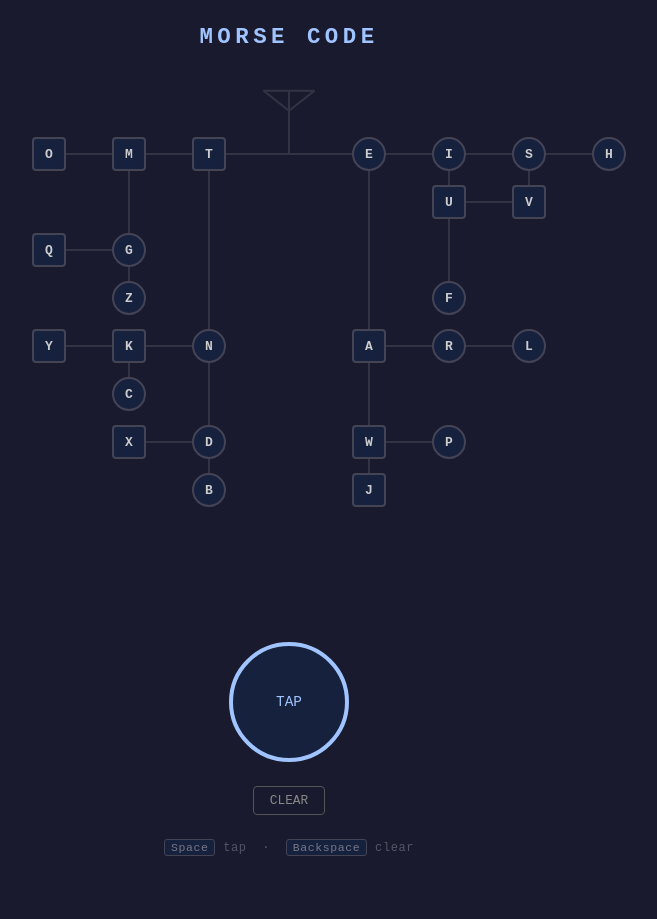
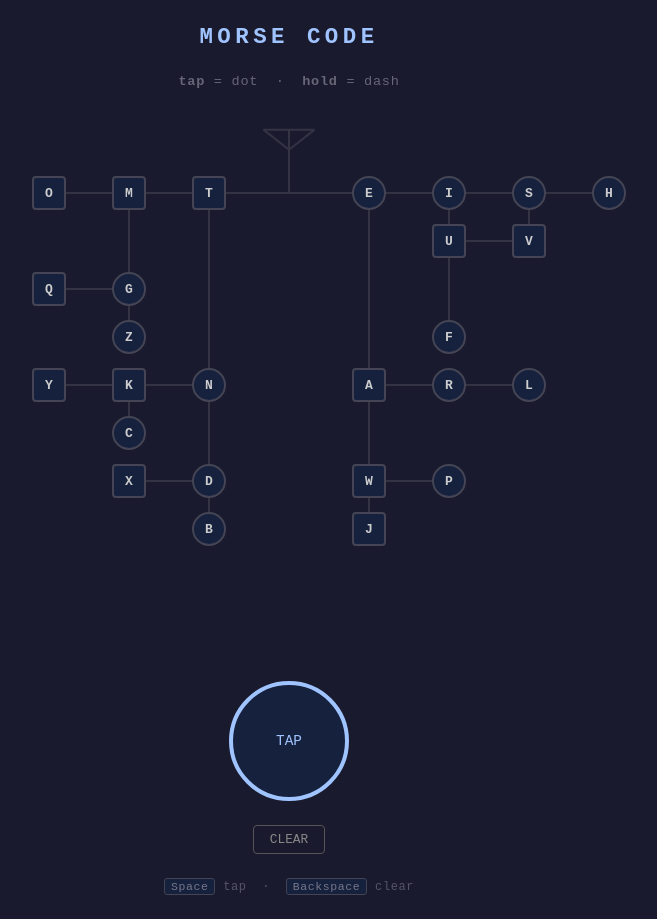
Before and after one commit to zehgreven/morse-code-learn, a website built with Vite: page index.html in a window 1280 px wide. Shown: the whole page, without its empty margins (351-1008 px from the left). Before the commit the page ends 880 px from the top, so only its background shows below. Built offline with nearby package versions, Linux system fonts and the light colour scheme.

Commit message:
feat: instructions

```diff
--- a/index.html
+++ b/index.html
@@ -7,6 +7,10 @@
 </head>
 <body>
   <h1>MORSE CODE</h1>
+
+  <p class="instructions">
+    <span><strong>tap</strong> = dot &nbsp;·&nbsp; <strong>hold</strong> = dash</span>
+  </p>
 
   <div id="tree"></div>
 
--- a/src/ui/styles.css
+++ b/src/ui/styles.css
@@ -13,6 +13,12 @@ body {
 }
 
 h1 { font-size: 1.4rem; letter-spacing: 0.2em; color: #a0c4ff; }
+
+.instructions {
+  font-size: 0.85rem;
+  color: #667;
+  letter-spacing: 0.05em;
+}
 
 /* --- Tree --- */
 #tree {
```
